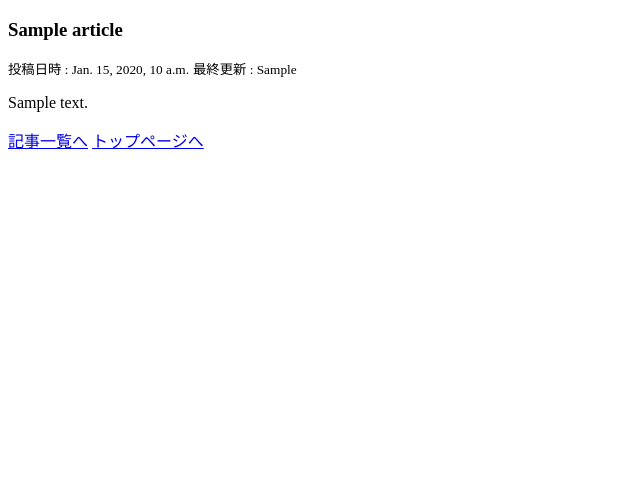
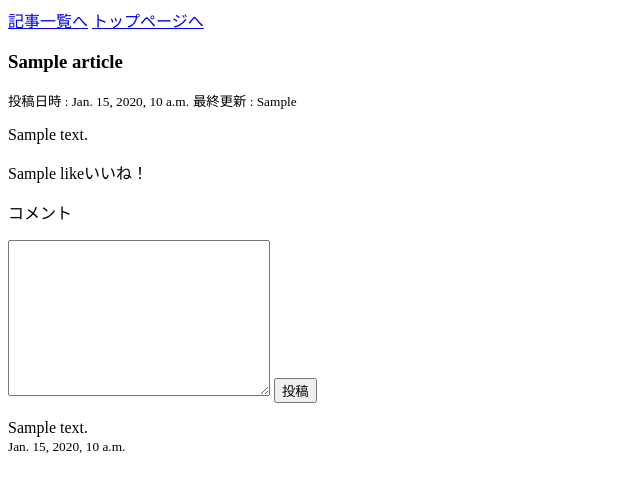
Before and after one commit to showikeda/share_prototype, a Django app: template sns/templates/sns/view_article.html in a window 1280 px wide. Shown: the top 493 px of the page, without its empty margins (0-640 px from the left). Run offline with Django 3.2, Linux system fonts and the light colour scheme; the template is opened without the code that fills it: most values are stand-ins (such as "Sample title", 1, 10 or a date in 2020).

Commit message:
add like and comment

```diff
--- a/sns/templates/sns/view_article.html
+++ b/sns/templates/sns/view_article.html
@@ -4,13 +4,40 @@
     <meta charset="utf-8" />
     <title>{{ article.title }}</title>
     <meta name="viewport" content="width=device-width, initial-scale=1">
+    <script>
+        function api_like() {
+            var api_url = "{%url 'api_like' article.pk %}";
+            var btn = document.getElementById("like");
+            var request = new XMLHttpRequest();
+            request.onreadystatechange = function () {
+                if (request.readyState === 4 && request.status === 200) {
+                    var received_data = JSON.parse(request.responseText);
+                    btn.innerText = received_data.like;
+                }
+            }
+            request.open("GET",api_url);
+            request.send();
+        }
+    </script>
 </head>
 <body>
+    <a href="{% url 'article_all' %}">記事一覧へ</a>
+    <a href="{% url 'index' %}">トップページへ</a>
     <h3>{{ article.title }}</h3>
     <small>投稿日時 : {{ article.posted_at }}</small>
     <small>最終更新 : {{ article.last_modify }}</small>
     <p>{{ article.text }}</p>
-    <a href="{% url 'article_all' %}">記事一覧へ</a>
-    <a href="{% url 'index' %}">トップページへ</a>
+    <p><a onclick="api_like()"><span id="like">{{ article.like }}</span>いいね！</a></p>
+    <form action="" method="POST">
+        <p><lable for="com">コメント</lable></p>
+        {% csrf_token %}
+        <textarea name="text" id="com" cols="30" rows="10"></textarea>
+        <button type="submit">投稿</button>
+    </form>
+    {% for comment in article.comments.all %}
+        <p>{{ comment.text }}<br><small>{{ comment.posted_at }}</small></p>
+    {% empty %}
+    <p>コメントはありません</p>
+    {% endfor %}
 </body>
 </html>
--- a/sns/urls.py
+++ b/sns/urls.py
@@ -9,4 +9,5 @@ urlpatterns = [
     path("article/<int:pk>/edit/", views.edit, name="edit"),
     path('article/<int:pk>/delete/', views.delete, name="delete"),
     path("article/<int:pk>/like/", views.like, name="like"),
+    path("api/like/<int:pk>/", views.api_like, name="api_like"),
 ]
```
Also changed, not shown: sns/views.py (+15 -0 lines), db.sqlite3.
